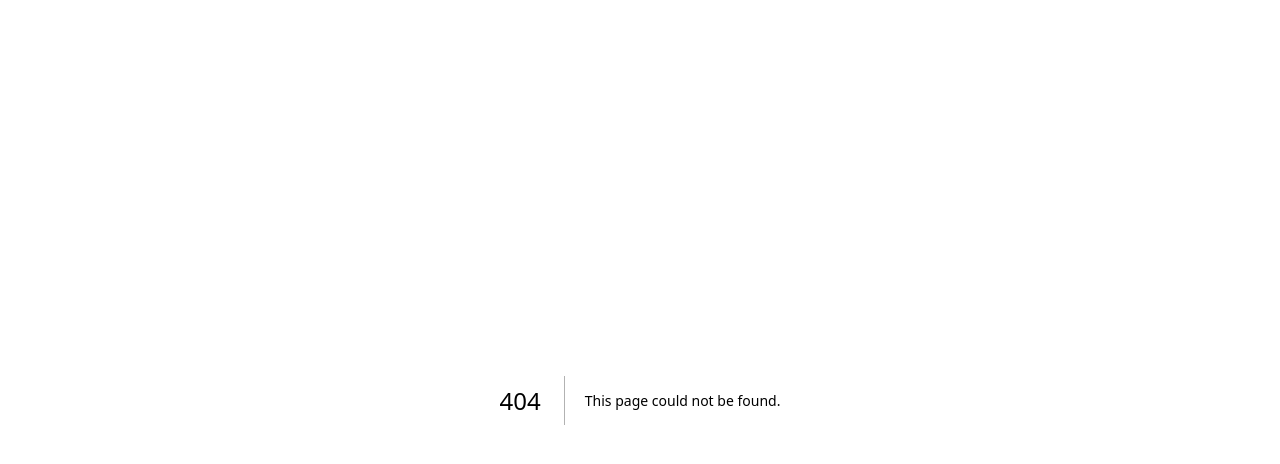
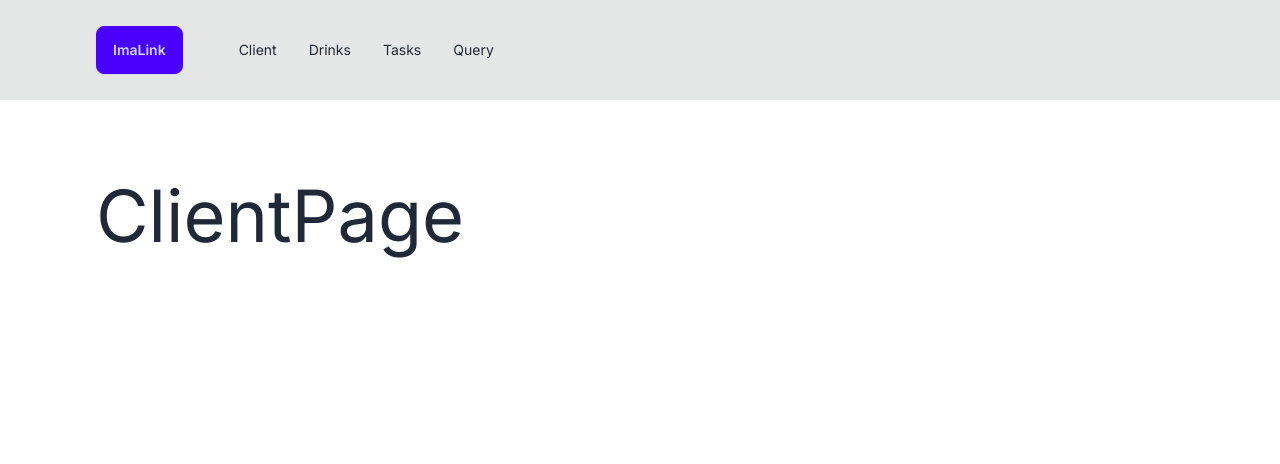
Before and after one commit to ChrisT303/TaskTrove, a Next.js app: page /client in a window 1280 px wide. Before the commit this address had no page. Shown: the top 464 px of the page. Built offline with nearby package versions, Linux system fonts and the light colour scheme.

Commit message:
navbar setup

```diff
--- a/app/client.js/client.js
+++ /dev/null
@@ -1,9 +0,0 @@
-const ClientPage = () => {
-  return (
-    <div>
-      <h1 className="text-7xl">ClientPage</h1>
-    </div>
-  );
-};
-
-export default ClientPage;
--- /dev/null
+++ b/app/client/page.js
@@ -0,0 +1,9 @@
+const ClientPage = () => {
+    return (
+      <div>
+        <h1 className="text-7xl">ClientPage</h1>
+      </div>
+    );
+  };
+
+  export default ClientPage;
--- a/app/layout.js
+++ b/app/layout.js
@@ -1,17 +1,23 @@
-import { Inter } from 'next/font/google'
-import './globals.css'
+import { Inter } from "next/font/google";
+import "./globals.css";
+import NavBar from "@/components/NavBar";
 
-const inter = Inter({ subsets: ['latin'] })
+const inter = Inter({ subsets: ["latin"] });
 
 export const metadata = {
-  title: 'Create Next App',
-  description: 'Generated by create next app',
-}
+  title: "TaskTrove",
+  description: "Generated by create next app",
+};
 
 export default function RootLayout({ children }) {
   return (
     <html lang="en">
-      <body className={inter.className}>{children}</body>
+      <body className={inter.className}>
+        <NavBar />
+        <main className="px-8 py-20 max-w-6xl mx-auto">
+          {children}
+          </main>
+      </body>
     </html>
-  )
+  );
 }
--- /dev/null
+++ b/components/NavBar.jsx
@@ -0,0 +1,33 @@
+import Link from "next/link";
+
+const links = [
+    {href: '/client', label: "client"},
+    {href: '/drinks', label: "drinks"},
+    {href: '/tasks', label: "tasks"},
+    {href: '/query', label: "query"},
+]
+
+import React from 'react'
+
+const NavBar = () => {
+  return (
+    <nav className="bg-base-300 py-4">
+        <div className="navbar px-8 max-w-6xl mx-auto flex-col sm:flex-row">
+            <Link href='/' className="btn btn-primary">
+                ImaLink
+            </Link>
+            <ul className="menu menu-horizontal md:ml-8">
+                {links.map((link)=>{
+                    return <li key={link.href}>
+                        <Link href={link.href} className="capitalize">
+                            {link.label}
+                        </Link>
+                    </li>
+                })}
+            </ul>
+        </div>
+    </nav>
+  )
+}
+
+export default NavBar
--- a/package.json
+++ b/package.json
@@ -9,12 +9,14 @@
     "lint": "next lint"
   },
   "dependencies": {
+    "@tailwindcss/typography": "^0.5.13",
+    "next": "14.0.3",
     "react": "^18",
-    "react-dom": "^18",
-    "next": "14.0.3"
+    "react-dom": "^18"
   },
   "devDependencies": {
     "autoprefixer": "^10.0.1",
+    "daisyui": "^4.10.5",
     "postcss": "^8",
     "tailwindcss": "^3.3.0"
   }
--- a/tailwind.config.js
+++ b/tailwind.config.js
@@ -14,5 +14,5 @@
       },
     },
   },
-  plugins: [],
+  plugins: [require('@tailwindcss/typography'), require('daisyui')],
 }
```
Also changed, not shown: 1 other file (tests, documents, lock files or other folders).
